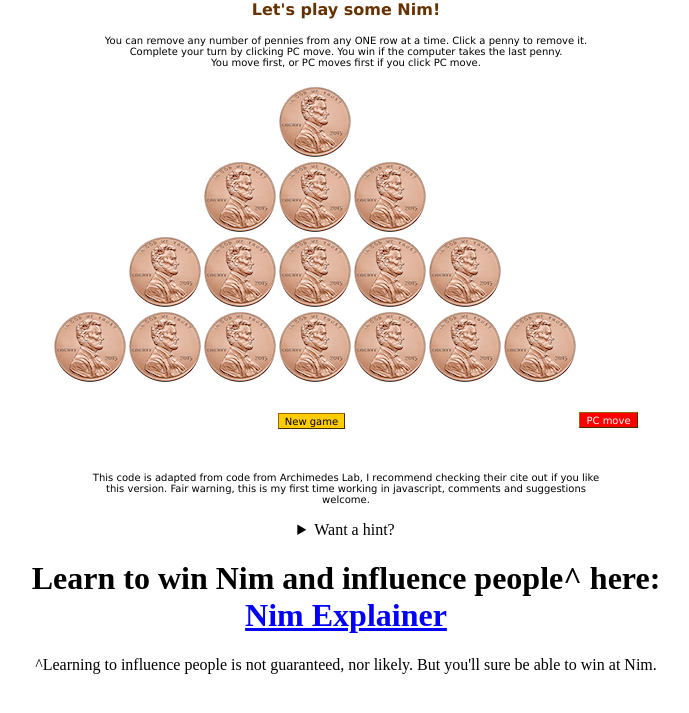
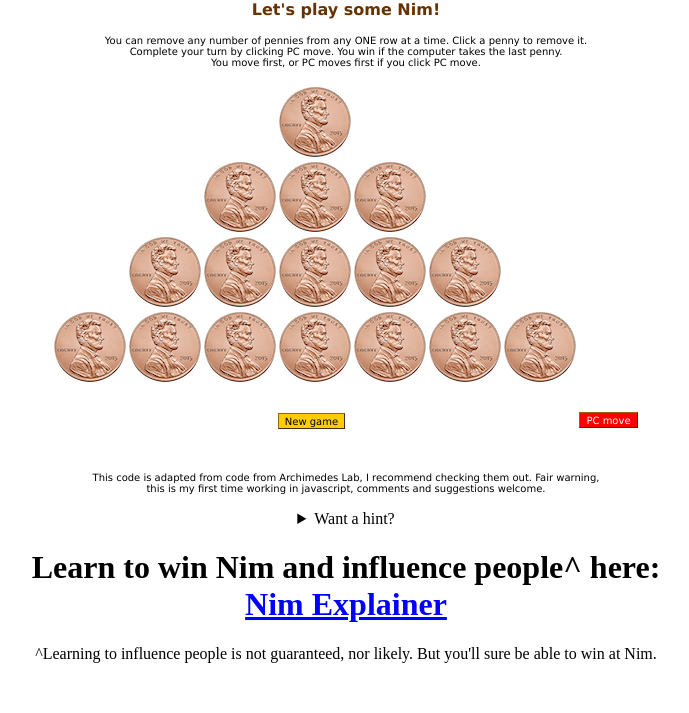
Before and after one commit to BenPyle/BenPyle.github.io, a Jekyll site: the page nim/index.html, which Jekyll copies as it is, in a window 1280 px wide. Shown: the top 713 px of the page, without its empty margins (294-983 px from the left). Built offline with Jekyll 4.4.1, drawn with Linux system fonts in a browser that asks for light colours.

Commit message:
Update index.html

```diff
--- a/nim/index.html
+++ b/nim/index.html
@@ -229,7 +229,7 @@ You move first, or PC moves first if you click PC move.</font></p>
 </form>
 <blockquote>
 <p><font size="1" face="Verdana, Arial, Helvetica, sans-serif">This code is adapted from code from Archimedes Lab,
-      I recommend checking their cite out if you like this version. Fair warning, this is my first time working in javascript,
+      I recommend checking them out. Fair warning, this is my first time working in javascript,
       comments and suggestions welcome.</font></p>
 </blockquote>
 <script LANGUAGE="JavaScript"><!--
```
